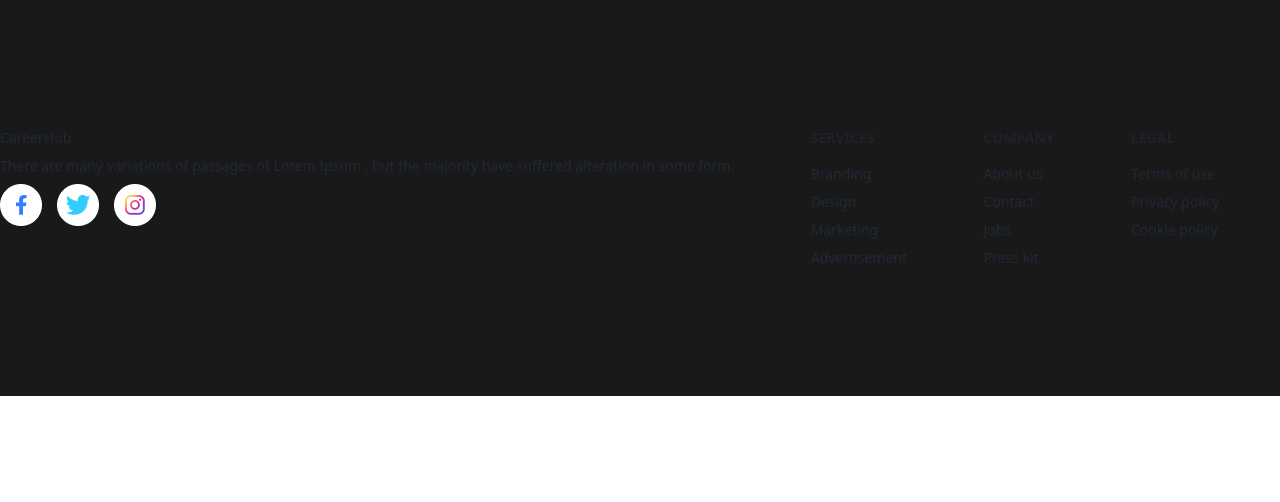
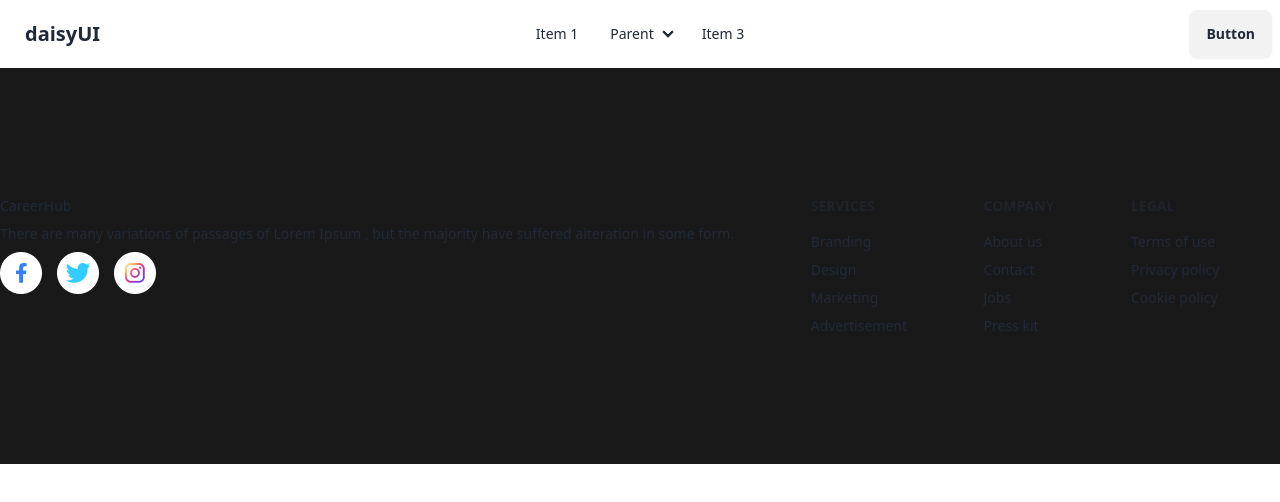
Before and after one commit to SM-Noushan/react-career-hub-ph-practise, a React (Vite) app: page / in a window 1280 px wide. Shown: the top 502 px of the page. Built offline with nearby package versions, Linux system fonts and the light colour scheme.

Commit message:
added navbar

```diff
--- a/src/App.jsx
+++ b/src/App.jsx
@@ -1,10 +1,14 @@
 import { Outlet } from "react-router-dom"
 import Footer from "./components/footer/Footer"
+import Header from "./components/header/Header"
 
 function App() {
   return (
     <>
-      <Outlet />
+      <div className="md:container mx-auto">
+        <Header />
+        <Outlet />
+      </div>
       <Footer />
     </>
   )
--- /dev/null
+++ b/src/components/header/Header.jsx
@@ -0,0 +1,45 @@
+const Header = () => {
+    return (
+        <nav className="navbar bg-base-100">
+            <div className="navbar-start">
+                <div className="dropdown">
+                    <div tabIndex={0} role="button" className="btn btn-ghost lg:hidden">
+                        <svg xmlns="http://www.w3.org/2000/svg" className="h-5 w-5" fill="none" viewBox="0 0 24 24" stroke="currentColor"><path strokeLinecap="round" strokeLinejoin="round" strokeWidth="2" d="M4 6h16M4 12h8m-8 6h16" /></svg>
+                    </div>
+                    <ul tabIndex={0} className="menu menu-sm dropdown-content mt-3 z-[1] p-2 shadow bg-base-100 rounded-box w-52">
+                        <li><a>Item 1</a></li>
+                        <li>
+                            <a>Parent</a>
+                            <ul className="p-2">
+                                <li><a>Submenu 1</a></li>
+                                <li><a>Submenu 2</a></li>
+                            </ul>
+                        </li>
+                        <li><a>Item 3</a></li>
+                    </ul>
+                </div>
+                <a className="btn btn-ghost text-xl">daisyUI</a>
+            </div>
+            <div className="navbar-center hidden lg:flex">
+                <ul className="menu menu-horizontal px-1">
+                    <li><a>Item 1</a></li>
+                    <li>
+                        <details>
+                            <summary>Parent</summary>
+                            <ul className="p-2">
+                                <li><a>Submenu 1</a></li>
+                                <li><a>Submenu 2</a></li>
+                            </ul>
+                        </details>
+                    </li>
+                    <li><a>Item 3</a></li>
+                </ul>
+            </div>
+            <div className="navbar-end">
+                <a className="btn">Button</a>
+            </div>
+        </nav>
+    );
+};
+
+export default Header;
```
